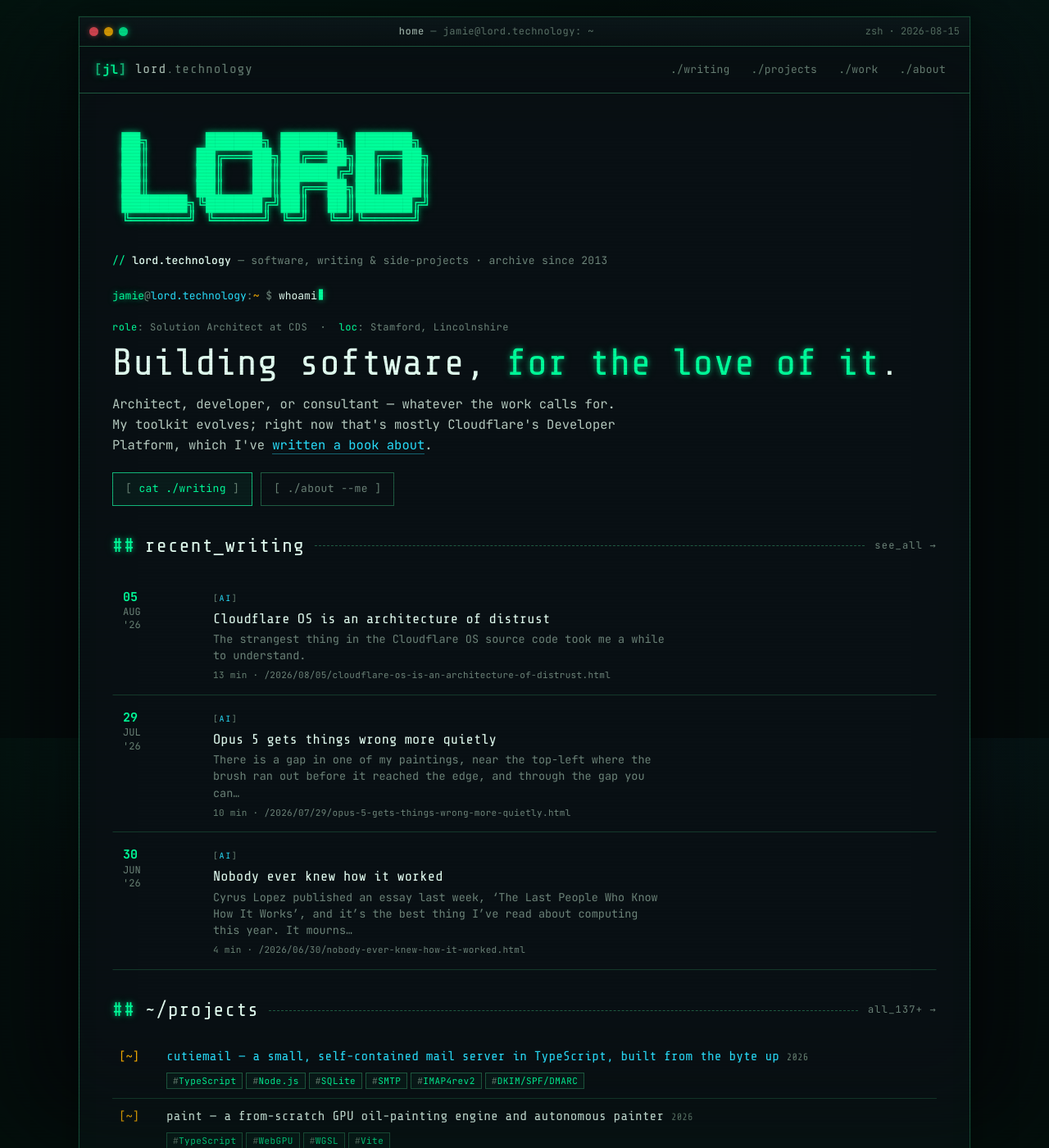
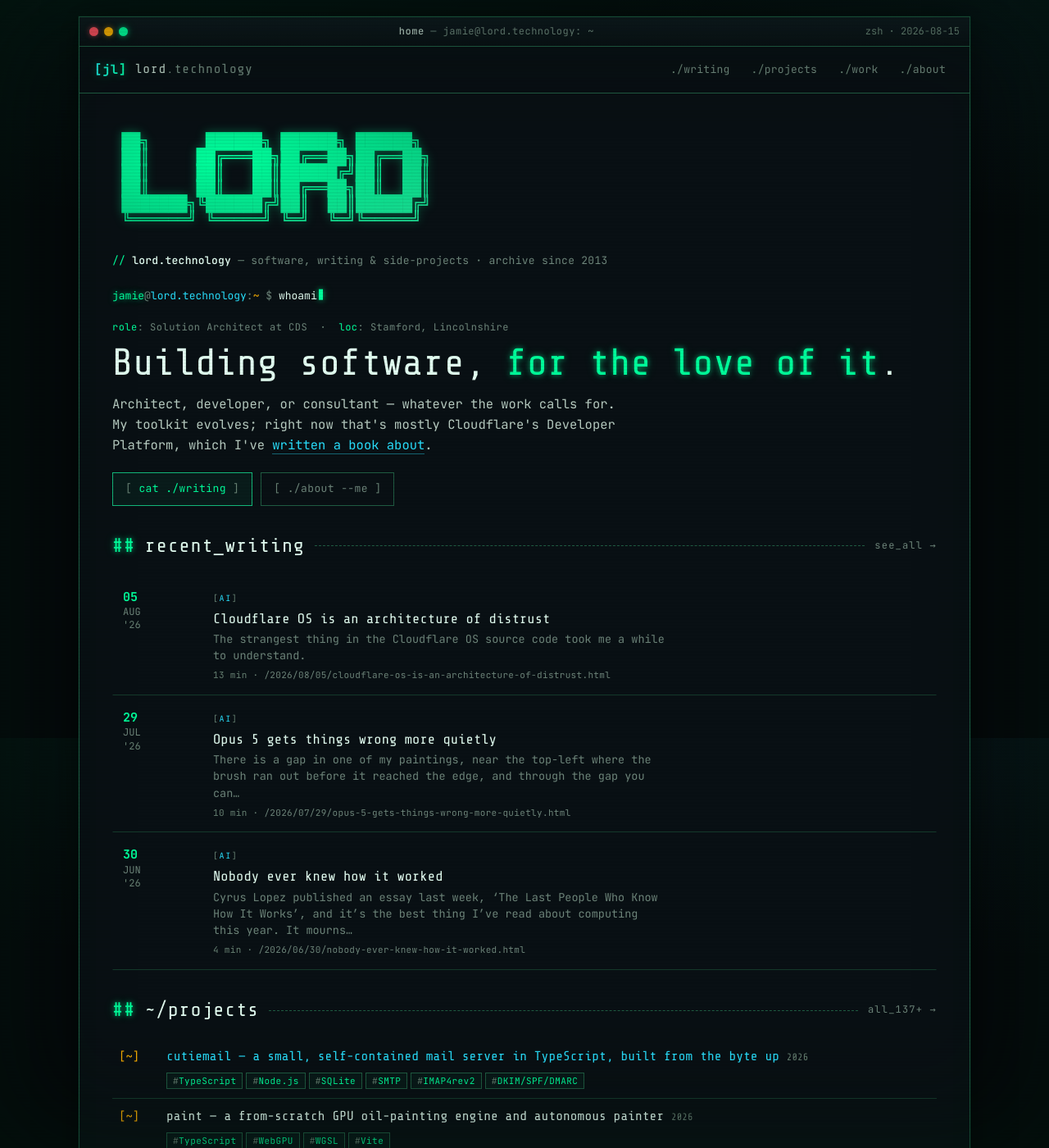
Before and after one commit to jamie-lord/Lord.technology, a Jekyll site: the page built from index.html, in a window 1280 px wide and 1400 px high. Shown: the whole window at 82% size. Built offline with Jekyll 4.4.1, drawn with Linux system fonts in a browser that asks for light colours.

Commit message:
Animate the LORD banner (aurora) and the [jl] logo (gradient)
Give the home banner a slow aurora drift — layered radial gradients
crawling through the glyphs via background-clip:text — and the masthead
[jl] monogram a green-to-cyan gradient drift. Both fall back to the
existing solid neon where background-clip:text is unsupported (@supports
guard, e.g. older iOS Safari), and both are disabled under
prefers-reduced-motion.

```diff
--- a/assets/css/main.scss
+++ b/assets/css/main.scss
@@ -283,6 +283,20 @@
 .brand .mark { font-family: var(--font-mono); color: var(--neon); text-shadow: var(--glow);
   font-weight: 700; letter-spacing: .04em; }
 .brand .mark .b { color: var(--neon-dim); }
+/* [jl] logo: a colour gradient drifts through the whole monogram. Solid neon
+   above is the fallback where background-clip:text is unsupported. */
+@supports ((-webkit-background-clip: text) or (background-clip: text)) {
+  .brand .mark {
+    color: transparent; -webkit-text-fill-color: transparent; text-shadow: none;
+    background: linear-gradient(100deg, var(--neon), var(--cyan), var(--neon));
+    background-size: 300% 100%;
+    -webkit-background-clip: text; background-clip: text;
+    filter: drop-shadow(0 0 5px rgba(0, 255, 156, .4));
+    animation: jl-drift 7s linear infinite;
+  }
+  .brand .mark .b { color: transparent; -webkit-text-fill-color: transparent; }
+}
+@keyframes jl-drift { to { background-position: 300% 0; } }
 .brand .wm { font-family: var(--font-display); font-size: 16px; letter-spacing: .06em; color: var(--term-fg); }
 .brand .wm .tld { color: var(--term-fg-dim); }
 .brand:hover .wm { color: var(--term-fg-bright); }
@@ -356,6 +370,23 @@
 .banner { font-family: var(--font-mono); color: var(--neon); text-shadow: var(--glow);
   font-size: clamp(9px, 2.7vw, 19px); line-height: 1.0; margin: 0 0 12px; white-space: pre;
   overflow-x: auto; letter-spacing: 0; display: block; }
+/* Aurora drift: layered gradients crawl through the glyphs. Solid neon above is
+   the fallback where background-clip:text is unsupported (e.g. old iOS Safari). */
+@supports ((-webkit-background-clip: text) or (background-clip: text)) {
+  .banner {
+    color: transparent; -webkit-text-fill-color: transparent; text-shadow: none;
+    background:
+      radial-gradient(60% 140% at 20% 30%, var(--neon) 0%, transparent 55%),
+      radial-gradient(55% 130% at 75% 55%, var(--cyan) 0%, transparent 55%),
+      radial-gradient(60% 130% at 45% 85%, #7af7c8 0%, transparent 55%),
+      linear-gradient(var(--neon-deep), var(--neon-deep));
+    background-size: 200% 200%;
+    -webkit-background-clip: text; background-clip: text;
+    filter: drop-shadow(0 0 6px rgba(0, 255, 156, .3));
+    animation: aurora 16s ease-in-out infinite alternate;
+  }
+}
+@keyframes aurora { from { background-position: 0% 0%; } to { background-position: 100% 100%; } }
 .banner-sub { font-family: var(--font-mono); font-size: 13px; color: var(--term-fg-dim);
   letter-spacing: .02em; margin: 0 0 22px; }
 .banner-sub b { color: var(--term-fg-bright); font-weight: 500; }
@@ -660,4 +691,5 @@
 @media (prefers-reduced-motion: reduce) {
   .cursor { animation: none; }
   .crt-flicker { animation: none; opacity: .5; }
+  .banner, .brand .mark { animation: none; }
 }
```
